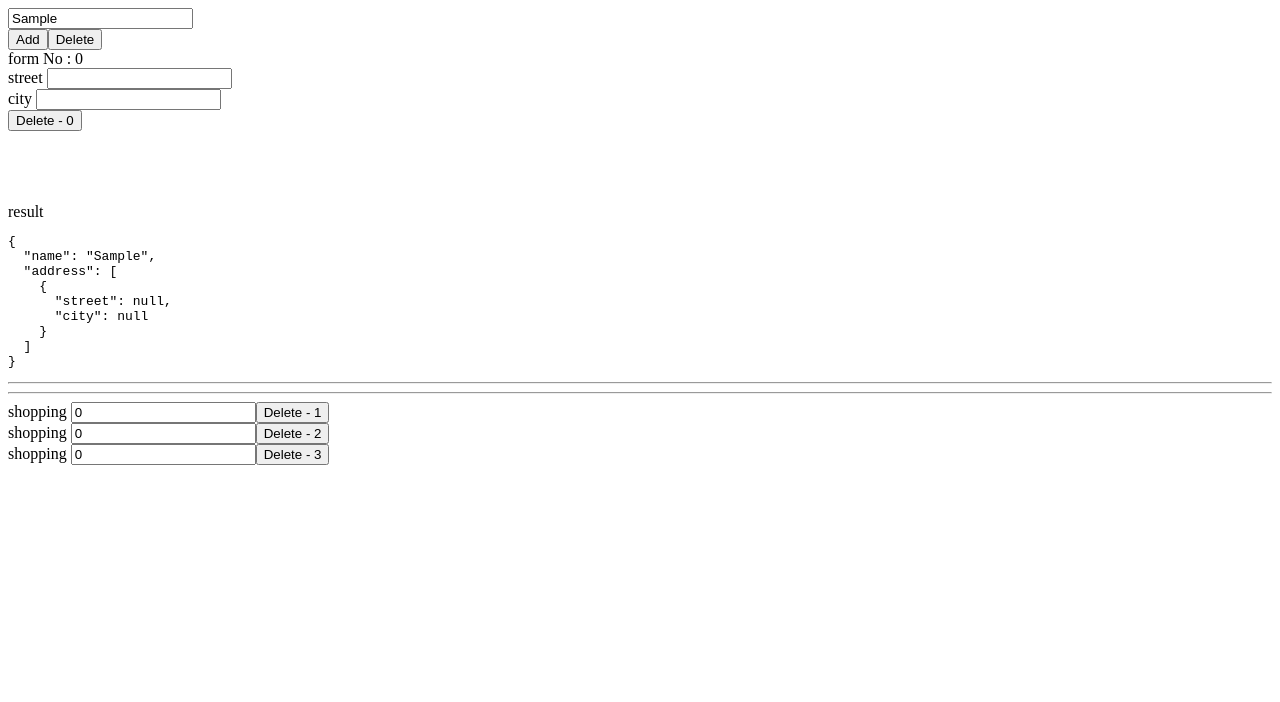
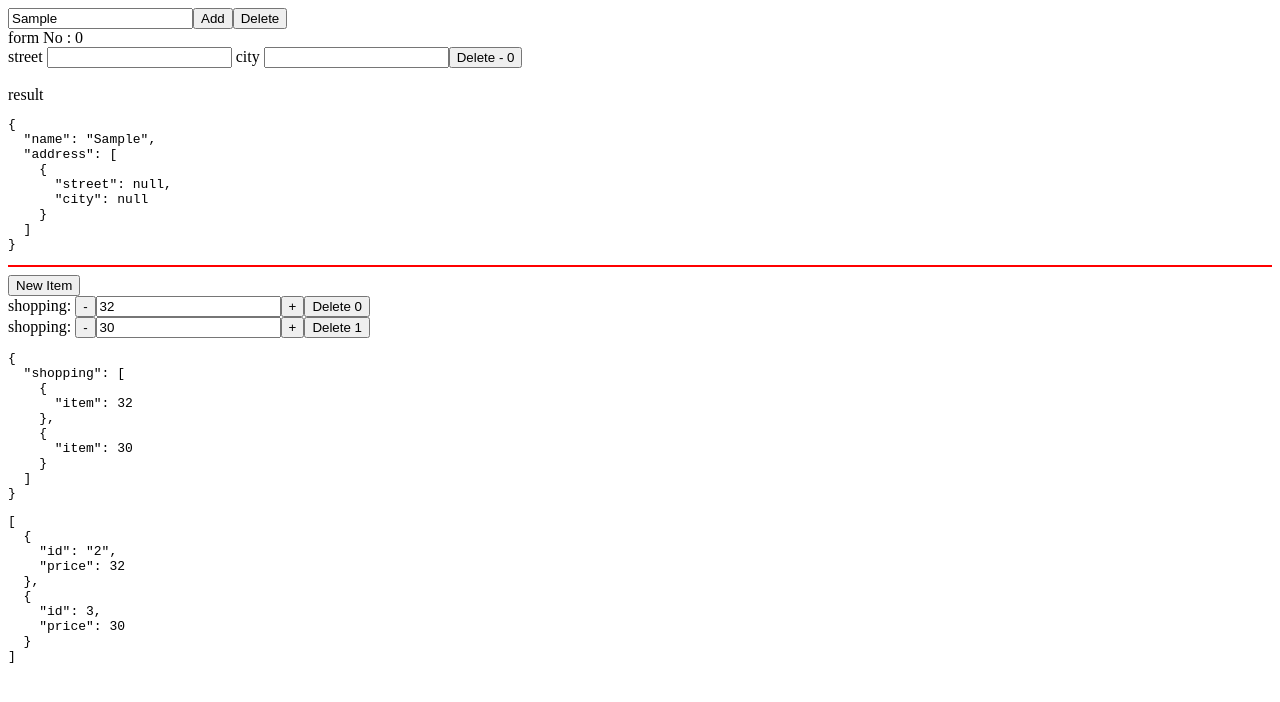
Before and after one commit to macc001/angular-forms-formarray-example, an Angular app: page / in a window 1280 px wide. Both pictures are taken after typing "Sample" into the empty fields and a click on the button "Add". Shown: the top 702 px of the page. Built offline with nearby package versions, Linux system fonts and the light colour scheme.

Commit message:
se agrego formArrar xon listado

```diff
--- a/src/app/app.component.html
+++ b/src/app/app.component.html
@@ -1,45 +1,44 @@
 <div [formGroup]="form">
   <div>
     <input type="text" formControlName="name" />
-  </div>
-  <div>
     <button (click)="addNewAddressGroup()">Add</button>
     <button (click)="deleteEmpty()">Delete</button>
   </div>
-
   <div
     *ngFor="let addressGroup of form.get('address').controls; let i = index"
     [formGroup]="addressGroup"
   >
     form No : {{ i }}
-    <div>street <input formControlName="street" /></div>
-
-    <div>city <input formControlName="city" /></div>
-    <button (click)="deleteAddressGroup(i)">Delete - {{ i }}</button>
+    <div>
+      street <input formControlName="street" /> city
+      <input formControlName="city" />
+      <button (click)="deleteAddressGroup(i)">Delete - {{ i }}</button>
+    </div>
   </div>
 </div>
-
 <br />
-<br />
-<br />
-<br />
-result <br />
-
+result
 <pre
   >{{ form.value | json }}
 </pre>
-
-<hr />
-<hr />
-
+<hr style="border: 1px solid red;" />
+<button (click)="newShopping()">New Item</button>
 <div [formGroup]="listShoppingForm">
   <div *ngFor="let item of shoppingList; let i = index">
-    shopping
+    shopping:
+    <button (click)="subtractShopping(i, item.id)">-</button>
     <ng-container formArrayName="shopping">
       <ng-container [formGroupName]="i">
         <input formControlName="item" (change)="changeInputShopping(i)" />
       </ng-container>
     </ng-container>
-    <button (click)="deleteAddressGroup(i)">Delete - {{ item.id }}</button>
+    <button (click)="addShopping(i, item.id)">+</button>
+    <button (click)="deleteShopping(i, item.id)">Delete {{ i }}</button>
   </div>
 </div>
+<pre
+  >{{ listShoppingForm.value | json }}
+</pre>
+<pre
+  >{{ shoppingList | json }}
+</pre>
--- a/src/app/app.component.ts
+++ b/src/app/app.component.ts
@@ -9,8 +9,7 @@ export class AppComponent {
   form: FormGroup;
   listShoppingForm: FormGroup;
   shoppingList = [
-    { id: 1, price: 2 },
-    { id: 2, price: 32 },
+    { id: '2', price: 32 },
     { id: 3, price: 30 },
   ];
 
@@ -23,7 +22,7 @@ export class AppComponent {
     this.listShoppingForm = fb.group({
       shopping: fb.array([]),
     });
-    this.addShopping();
+    this.loadShopping();
   }
 
   addNewAddressGroup() {
@@ -56,18 +55,91 @@ export class AppComponent {
   }
 
   // SHOPPING
-  addShopping() {
+  loadShopping() {
     this.shoppingList.forEach((item) => {
       const add = this.listShoppingForm.get('shopping') as FormArray;
       add.push(
         this.fb.group({
-          item: '0',
+          item: item.price,
         })
       );
     });
   }
 
-  changeInputShopping() {
+  newShopping() {
+    const add = this.listShoppingForm.get('shopping') as FormArray;
+    add.push(
+      this.fb.group({
+        item: '1',
+      })
+    );
+    const uid = this.uidV1();
+    this.shoppingList.push({ id: uid, price: 1 });
+  }
+
+  changeInputShopping(i: any) {
+    console.log(i);
     console.log(this.listShoppingForm.value);
+    console.log(this.shoppingList);
+  }
+
+  subtractShopping(index: number, id: number) {
+    const add = this.listShoppingForm.get('shopping') as FormArray;
+    const valueItem = add.at(index).value;
+    add
+      .at(index)
+      .get('item')
+      .patchValue(Number(valueItem.item) - 1);
+    const newValue = add.at(index).value;
+    this.shoppingList = this.shoppingList.map((item) => {
+      if (item.id == id) {
+        return {
+          ...item,
+          price: newValue.item,
+        };
+      }
+      return item;
+    });
+  }
+
+  addShopping(index: number, id: number) {
+    const add = this.listShoppingForm.get('shopping') as FormArray;
+    const valueItem = add.at(index).value;
+    add
+      .at(index)
+      .get('item')
+      .patchValue(Number(valueItem.item) + 1);
+    const newValue = add.at(index).value;
+    this.shoppingList = this.shoppingList.map((item) => {
+      if (item.id == id) {
+        return {
+          ...item,
+          price: newValue.item,
+        };
+      }
+      return item;
+    });
+  }
+
+  deleteShopping(index: number, id: number) {
+    const add = this.listShoppingForm.get('shopping') as FormArray;
+    add.removeAt(index);
+    this.shoppingList = this.shoppingList.filter((item) => item.id !== id);
+  }
+
+  //GENERATE UID
+  private uidV1() {
+    return 'xxxxxxxx-xxxx-4xxx-yxxx-xxxxxxxxxxxx'.replace(
+      /[xy]/g,
+      function (c) {
+        var r = (Math.random() * 16) | 0,
+          v = c == 'x' ? r : (r & 0x3) | 0x8;
+        return v.toString(16);
+      }
+    );
+  }
+
+  private uidV2() {
+    return Date.now().toString(36) + Math.random().toString(36).substring(2);
   }
 }
```
